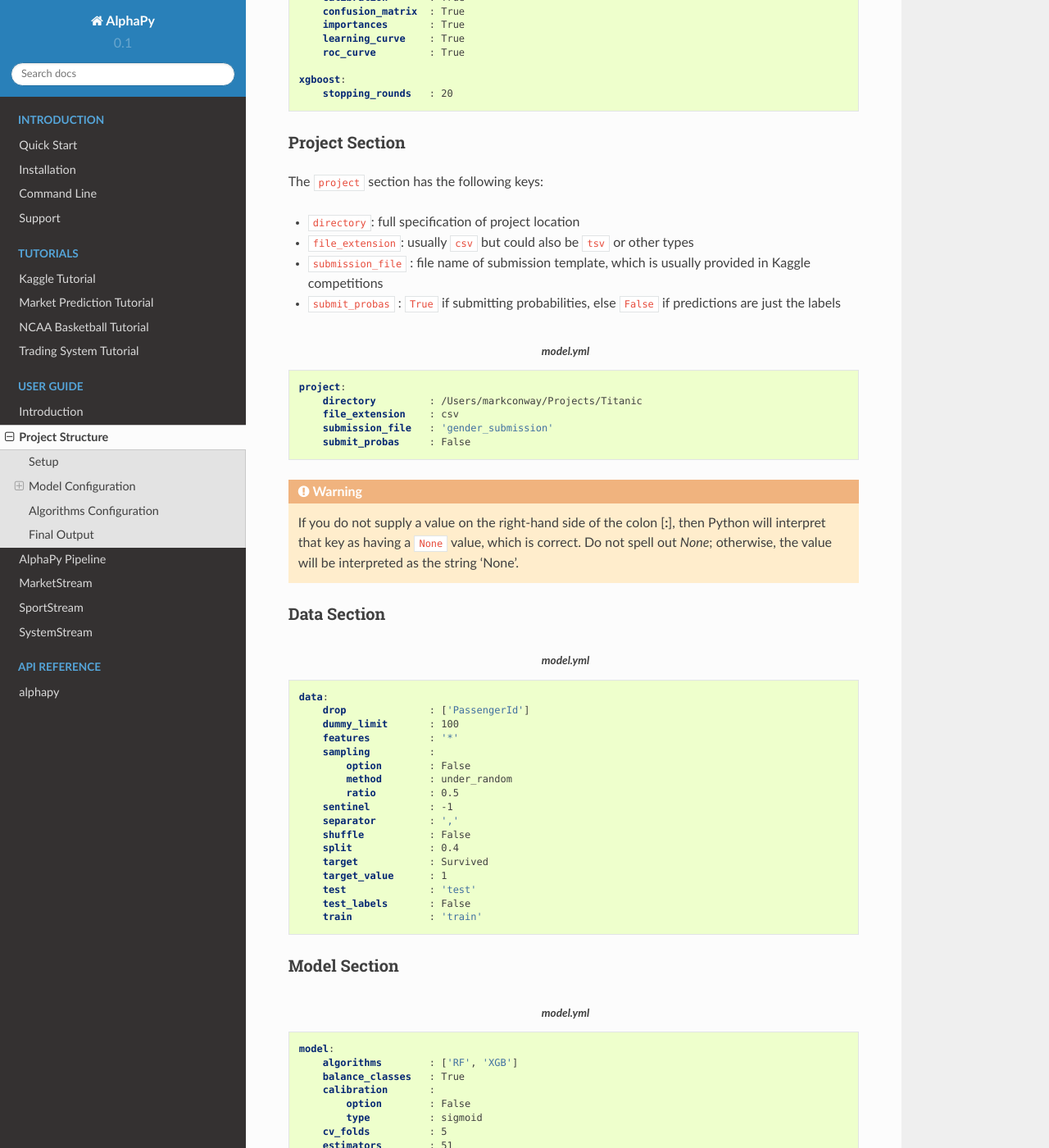
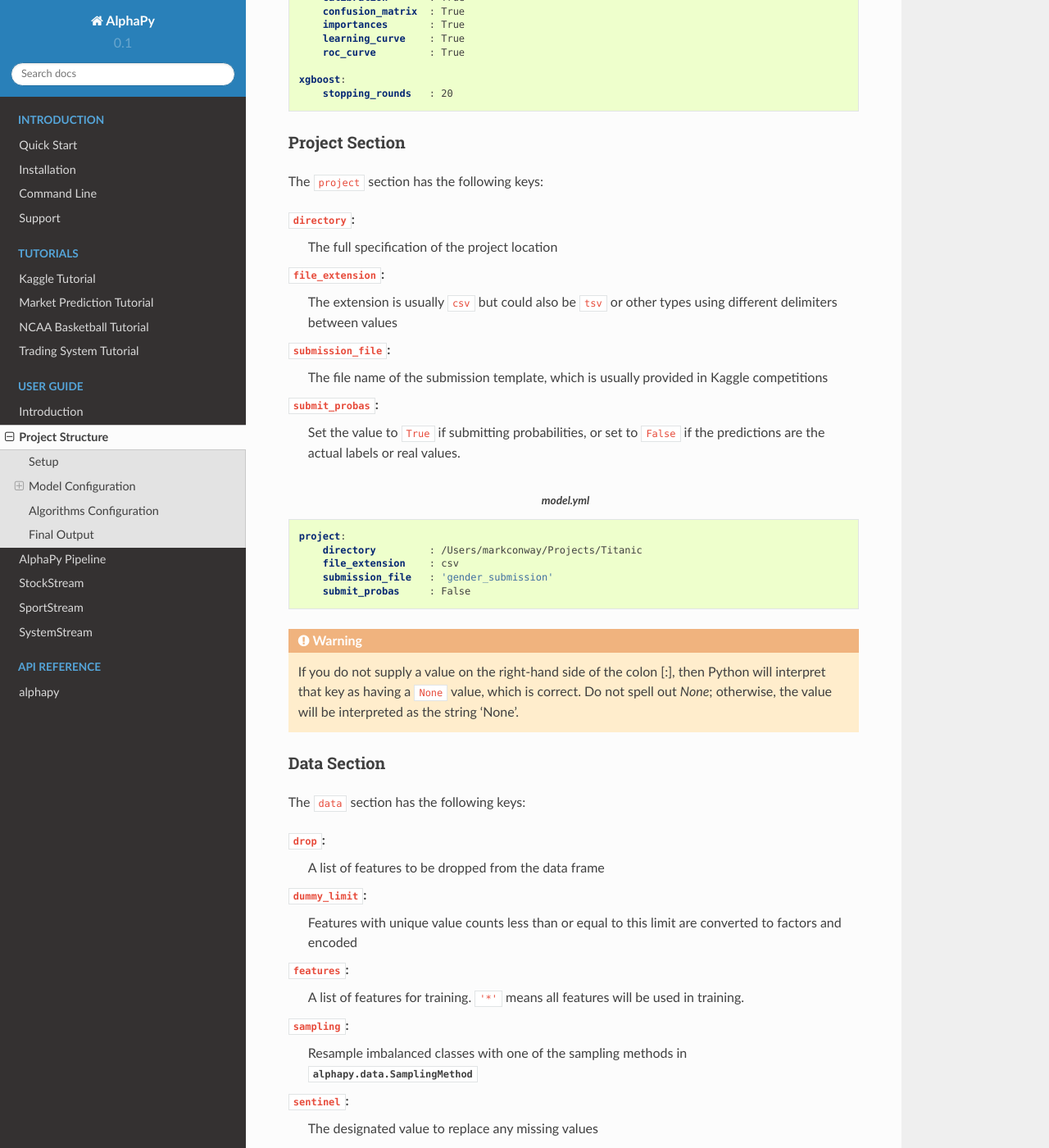
Before and after one commit to ScottfreeLLC/AlphaPy, a Sphinx documentation site: the page built from docs/user_guide/project.rst, in a window 1280 px wide and 1400 px high, scrolled down 3328 px. Shown: the whole window at 82% size. Built offline with Sphinx 7.4.7 and the Read the Docs theme 2.0.0, drawn with Linux system fonts in a browser that asks for light colours; some of the changed text lies outside the part shown.

Commit message:
document project specifications
document project specifications

```diff
--- a/docs/index.rst
+++ b/docs/index.rst
@@ -26,7 +26,7 @@ AlphaPy Documentation
    user_guide/introduction
    user_guide/project
    user_guide/pipelines
-   user_guide/marketstream
+   user_guide/stockstream
    user_guide/sportstream
    user_guide/systemstream
 
--- a/docs/user_guide/project.rst
+++ b/docs/user_guide/project.rst
@@ -82,13 +82,17 @@ Project Section
 
 The ``project`` section has the following keys:
 
-* ``directory``: full specification of project location
-* ``file_extension``: usually ``csv`` but could also be ``tsv``
-  or other types
-* ``submission_file`` : file name of submission template, which
-  is usually provided in Kaggle competitions
-* ``submit_probas`` : ``True`` if submitting probabilities, else
-  ``False`` if predictions are just the labels
+``directory``:
+    The full specification of the project location
+``file_extension``:
+    The extension is usually ``csv`` but could also be ``tsv`` or other
+    types using different delimiters between values
+``submission_file``:
+    The file name of the submission template, which is usually provided
+    in Kaggle competitions
+``submit_probas``:
+    Set the value to ``True`` if submitting probabilities, or set to
+    ``False`` if the predictions are the actual labels or real values.
 
 .. literalinclude:: model.yml
    :language: yaml
@@ -96,12 +100,45 @@ The ``project`` section has the following keys:
    :lines: 1-5
 
 .. warning:: If you do not supply a value on the right-hand side of
-   the colon [**:**], then Python will interpret that key as having
+   the colon [:], then Python will interpret that key as having
    a ``None`` value, which is correct. Do not spell out *None*;
    otherwise, the value will be interpreted as the string 'None'.
 
 Data Section
 ~~~~~~~~~~~~
+
+The ``data`` section has the following keys:
+
+``drop``:
+    A list of features to be dropped from the data frame
+``dummy_limit``:
+    Features with unique value counts less than or equal to this
+    limit are converted to factors and encoded
+``features``:
+    A list of features for training. ``'*'`` means all features
+    will be used in training.
+``sampling``:
+    Resample imbalanced classes with one of the sampling methods
+    in :py:data:`alphapy.data.SamplingMethod`
+``sentinel``:
+    The designated value to replace any missing values
+``separator``:
+    The delimiter separating values in the training and test files
+``shuffle``:
+    If ``True``, randomly shuffle the data.
+``split``:
+    The proportion of data to include in training, which is a fraction
+    between 0 and 1
+``target``:
+    The name of the feature that designates the label to predict
+``target_value``:
+    The value of the target label to predict
+``test``:
+    Name of the testing file
+``test_labels``:
+    Set to ``True`` if labels are included in the testing file.
+``train``:
+    Name of the training file
 
 .. literalinclude:: model.yml
    :language: yaml
@@ -111,6 +148,37 @@ Data Section
 Model Section
 ~~~~~~~~~~~~~
 
+The ``model`` section has the following keys:
+
+``algorithms``:
+    Full specification of project location
+``balance_classes``:
+    usually ``csv`` but could also be ``tsv``
+    or other types
+``calibration``:
+    file name of submission template, which
+    is usually provided in Kaggle competitions
+``cv_folds``:
+    full specification of project location
+``estimators``:
+    usually ``csv`` but could also be ``tsv``
+    or other types
+``feature_selection``:
+    file name of submission template, which
+    is usually provided in Kaggle competitions
+``grid_search``:
+    full specification of project location
+``pvalue_level``:
+    usually ``csv`` but could also be ``tsv``
+    or other types
+``rfe``:
+    file name of submission template, which
+    is usually provided in Kaggle competitions
+``scoring_function``:
+    full specification of project location
+``type``:
+    usually ``csv`` but could also be ``tsv`` or other types
+
 .. literalinclude:: model.yml
    :language: yaml
    :caption: **model.yml**
@@ -118,6 +186,40 @@ Model Section
 
 Features Section
 ~~~~~~~~~~~~~~~~
+
+The ``features`` section has the following keys:
+
+``clustering``:
+    full specification of project location
+``counts``:
+    usually ``csv`` but could also be ``tsv`` or other types
+``encoding``:
+    file name of submission template, which
+    is usually provided in Kaggle competitions
+``genetic``:
+    full specification of project location
+``interactions``:
+    usually ``csv`` but could also be ``tsv`` or other types
+``isomap``:
+    file name of submission template, which
+    is usually provided in Kaggle competitions
+``logtransform``:
+    full specification of project location
+``numpy``:
+    usually ``csv`` but could also be ``tsv`` or other types
+``pca``:
+    file name of submission template, which
+    is usually provided in Kaggle competitions
+``scaling``:
+    full specification of project location
+``scipy``:
+    usually ``csv`` but could also be ``tsv`` or other types
+``text``:
+    file name of submission template, which
+    is usually provided in Kaggle competitions
+``tsne``:
+    file name of submission template, which
+    is usually provided in Kaggle competitions
 
 .. literalinclude:: model.yml
    :language: yaml
@@ -164,6 +266,16 @@ Although there is no
 Pipeline Section
 ~~~~~~~~~~~~~~~~
 
+The ``pipeline`` section has the following keys:
+
+``number_jobs``:
+    full specification of project location
+``seed``:
+    usually ``csv`` but could also be ``tsv`` or other types
+``verbosity``:
+    file name of submission template, which is usually provided in
+    Kaggle competitions
+
 .. literalinclude:: model.yml
    :language: yaml
    :caption: **model.yml**
@@ -171,6 +283,9 @@ Pipeline Section
 
 Plots Section
 ~~~~~~~~~~~~~
+
+To turn on the automatic generation of any plot in the ``plots``
+section, simply set the corresponding value to ``True``.
 
 .. literalinclude:: model.yml
    :language: yaml
@@ -180,6 +295,11 @@ Plots Section
 XGBoost Section
 ~~~~~~~~~~~~~~~
 
+The ``xgboost`` section has the following keys:
+
+``stopping_rounds``:
+    early stopping rounds for XGBoost
+
 .. literalinclude:: model.yml
    :language: yaml
    :caption: **model.yml**
@@ -187,6 +307,19 @@ XGBoost Section
 
 Algorithms Configuration
 ------------------------
+
+Each algorithm section:
+
+``directory``:
+    full specification of project location
+``file_extension``
+    usually ``csv`` but could also be ``tsv`` or other types
+``submission_file``:
+    file name of submission template, which is usually provided in
+    Kaggle competitions
+``submit_probas``:
+    ``True`` if submitting probabilities, else ``False`` if
+    predictions are just the labels
 
 .. literalinclude:: algos.yml
    :language: yaml
--- a/docs/user_guide/marketstream.rst
+++ b/docs/user_guide/stockstream.rst
@@ -1,5 +1,5 @@
-MarketStream
-============
+StockStream
+===========
 
 Market data consist of standard primitives such as open, high, low, and close; the latter three are postdictive and cause data leakage. Leaders and laggards must be identified and possibly column-shifted, which is handled by the Model Pipeline.
 
```
